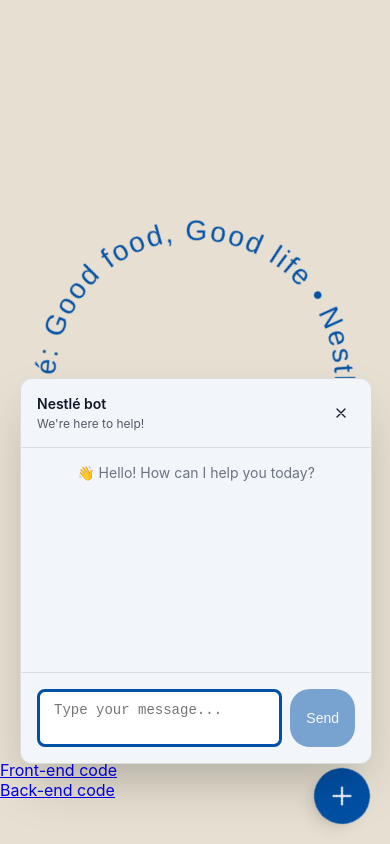
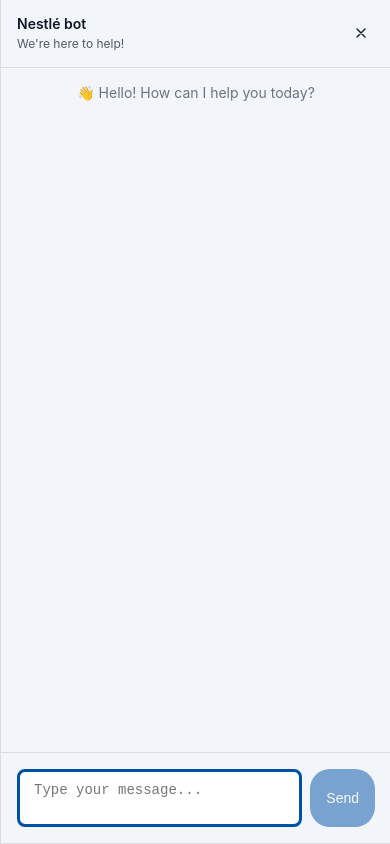
Before and after one commit to zzehli/boreal-chat, a React (Vite) app: page / in a window 390 px wide. Both pictures are taken after a click on the button "Open chat". Built offline with nearby package versions, Linux system fonts and the light colour scheme.

Commit message:
minor: style tweaks

```diff
--- a/src/components/ChatPopup.module.css
+++ b/src/components/ChatPopup.module.css
@@ -407,3 +407,30 @@
         left: 20px !important;
     }
 }
+
+@media (max-width: 500px) {
+    .popup {
+        width: 100vw !important;
+        height: 100vh !important;
+        max-width: 100vw !important;
+        max-height: 100vh !important;
+        right: 0 !important;
+        left: 0 !important;
+        bottom: 0 !important;
+        border-radius: 0 !important;
+    }
+
+    .header {
+        border-top-left-radius: 0;
+        border-top-right-radius: 0;
+    }
+
+    .messageContent.large,
+    .messageContent.medium,
+    .messageContent.small,
+    .messageContent.assistant.large,
+    .messageContent.assistant.medium,
+    .messageContent.assistant.small {
+        max-width: 85vw;
+    }
+}
--- a/src/main.css
+++ b/src/main.css
@@ -33,6 +33,7 @@
     align-items: center;
     justify-content: center;
     height: 400px;
+    overflow: clip;
 }
 
 .circle-text-svg {
@@ -55,3 +56,10 @@
         transform: rotate(360deg);
     }
 }
+
+@media (max-width: 400px) {
+    .circle-text-svg {
+        width: 350px;
+        height: 350px;
+    }
+}
--- a/src/main.tsx
+++ b/src/main.tsx
@@ -1,7 +1,6 @@
 import React from 'react'
 import { createRoot } from 'react-dom/client'
 import ChatWidget from './components/ChatWidget'
-import './widget.css'
 import './main.css'
 
 // Demo page component
--- a/src/widget.css
+++ /dev/null
@@ -1,37 +0,0 @@
-/* Reset and isolation for the chat widget */
-#chat-widget-container * {
-    box-sizing: border-box;
-}
-
-.chat-widget {
-    font-family: -apple-system, BlinkMacSystemFont, 'Segoe UI', Roboto, sans-serif;
-    line-height: 1.5;
-}
-
-/* Animations */
-@keyframes bounce {
-
-    0%,
-    80%,
-    100% {
-        transform: scale(0);
-    }
-
-    40% {
-        transform: scale(1);
-    }
-}
-
-.animate-bounce {
-    animation: bounce 1.4s infinite;
-}
-
-/* Ensure the widget doesn't interfere with host site */
-.chat-widget * {
-    margin: 0;
-    padding: 0;
-    border: 0;
-    font-size: 100%;
-    font: inherit;
-    vertical-align: baseline;
-}
--- a/src/widget.tsx
+++ b/src/widget.tsx
@@ -1,7 +1,6 @@
 import React from 'react'
 import { createRoot } from 'react-dom/client'
 import ChatWidget from './components/ChatWidget'
-import './widget.css'
 import styles from './widget.module.css'
 
 // Global interface for the widget
```
Also changed, not shown: src/widget.module.css (+45 -0 lines).
